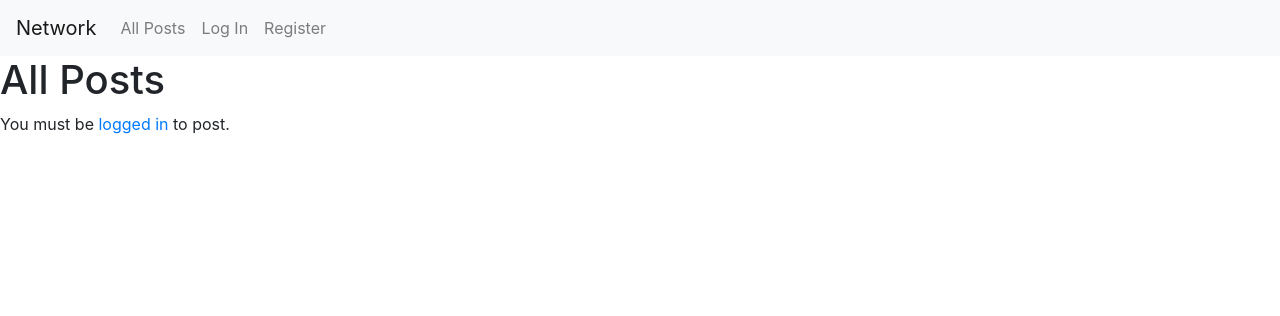
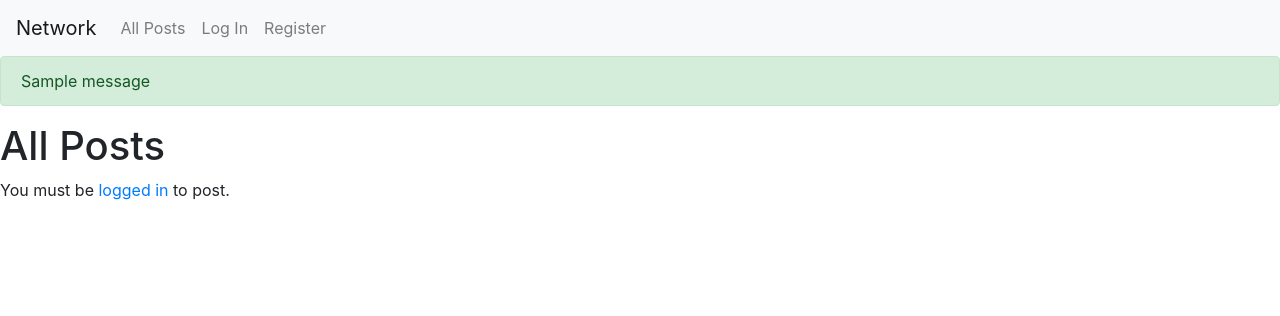
Before and after one commit to seintun/seintun-cscis-33a-proj4-network, a Django app: page / in a window 1280 px wide. Shown: the top 316 px of the page. Run offline with Django 3.2, Linux system fonts and the light colour scheme; tables that the repository leaves empty hold one stand-in row (values such as "Sample post"); one stand-in notice (Sample message) is shown; some libraries are stand-ins or nearby versions.

Commit message:
Add generic alert banner and integrate compose post functionality

```diff
--- a/network/templates/network/index.html
+++ b/network/templates/network/index.html
@@ -5,7 +5,7 @@
     {% if user.is_authenticated %}
     <div class="new-post">
         <h2>New Post</h2>
-        <form method="post">
+        <form action="{% url 'compose' %}" method="POST">
             {% csrf_token %}
             <textarea
                 name="content"
--- a/network/templates/network/layout.html
+++ b/network/templates/network/layout.html
@@ -42,6 +42,27 @@
           </nav>
 
         <div class="body">
+            <div>
+                {% if messages %}
+                <div class="alert-banner">
+                    {% for message in messages %}
+                        {% if message.tags == 'success' %}
+                        <div class="alert alert-success">
+                            {{ message }}
+                        </div>
+                        {% elif message.tags == 'error' %}
+                        <div class="alert alert-danger">
+                            {{ message }}
+                        </div>
+                        {% elif message.tags == 'info' %}
+                        <div class="alert alert-info">
+                            {{ message }}
+                        </div>
+                        {% endif %}
+                    {% endfor %}
+                </div>
+                {% endif %}
+            </div>
             {% block body %}
             {% endblock %}
         </div>
--- a/network/urls.py
+++ b/network/urls.py
@@ -1,4 +1,3 @@
-
 from django.urls import path
 
 from . import views
@@ -7,5 +6,6 @@ urlpatterns = [
     path("", views.index, name="index"),
     path("login", views.login_view, name="login"),
     path("logout", views.logout_view, name="logout"),
-    path("register", views.register, name="register")
+    path("register", views.register, name="register"),
+    path("compose", views.compose, name="compose"),
 ]
--- a/network/views.py
+++ b/network/views.py
@@ -1,14 +1,26 @@
 from django.contrib.auth import authenticate, login, logout
+from django.contrib import messages
 from django.db import IntegrityError
-from django.http import HttpResponse, HttpResponseRedirect
+from django.http import HttpRequest, HttpResponse, HttpResponseRedirect
 from django.shortcuts import render
 from django.urls import reverse
 
-from .models import User
+from .models import Post, User
 
 
 def index(request):
     return render(request, "network/index.html")
+
+
+def set_alert_message(
+    request: HttpRequest,
+    message: str,
+    level: int = messages.SUCCESS | messages.INFO | messages.WARNING | messages.ERROR,
+) -> None:
+    """
+    Helper function to set an alert message to be displayed
+    """
+    messages.add_message(request, level, message)
 
 
 def login_view(request):
@@ -24,9 +36,11 @@ def login_view(request):
             login(request, user)
             return HttpResponseRedirect(reverse("index"))
         else:
-            return render(request, "network/login.html", {
-                "message": "Invalid username and/or password."
-            })
+            return render(
+                request,
+                "network/login.html",
+                {"message": "Invalid username and/or password."},
+            )
     else:
         return render(request, "network/login.html")
 
@@ -45,19 +59,36 @@ def register(request):
         password = request.POST["password"]
         confirmation = request.POST["confirmation"]
         if password != confirmation:
-            return render(request, "network/register.html", {
-                "message": "Passwords must match."
-            })
+            return render(
+                request, "network/register.html", {"message": "Passwords must match."}
+            )
 
         # Attempt to create new user
         try:
             user = User.objects.create_user(username, email, password)
             user.save()
         except IntegrityError:
-            return render(request, "network/register.html", {
-                "message": "Username already taken."
-            })
+            return render(
+                request, "network/register.html", {"message": "Username already taken."}
+            )
         login(request, user)
         return HttpResponseRedirect(reverse("index"))
     else:
         return render(request, "network/register.html")
+
+
+def compose(request: HttpRequest) -> HttpResponse:
+    """
+    Compose a new post
+    """
+    if request.method == "POST":
+        content = request.POST["content"]
+        user = User.objects.get(pk=request.user.id)
+        post = Post(user=user, content=content)
+        post.save()
+        set_alert_message(request, "Post created successfully!", messages.SUCCESS)
+        return HttpResponseRedirect(reverse("index"))
+    else:
+        # If the request method is not POST, redirect back to index and show an error alert
+        set_alert_message(request, "Invalid request method", messages.ERROR)
+        return HttpResponseRedirect(reverse("index"))
```
